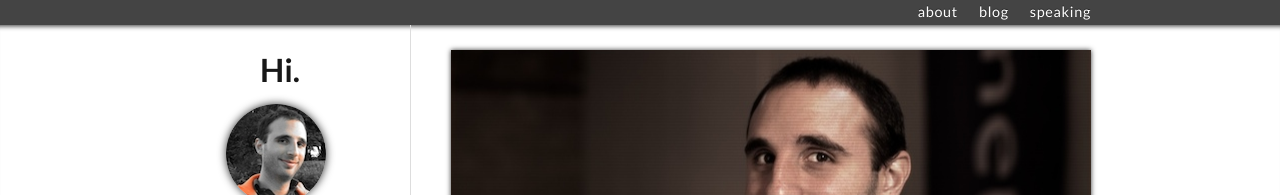
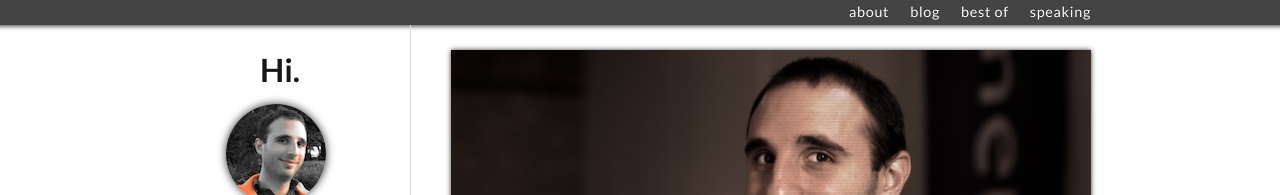
Before and after one commit to megakemp/megakemp.github.io, a Jekyll site: the page built from about/index.html, in a window 1280 px wide. Shown: the top 195 px of the page. Built offline with Jekyll 4.4.1, drawn with Linux system fonts in a browser that asks for light colours; nearby versions of some CDN libraries; Markdown is read by kramdown in place of the engine named in the settings; comment, search, counter and statistics services are not loaded.

Commit message:
Adds link to Best Of in the header.

```diff
--- a/_layouts/default.html
+++ b/_layouts/default.html
@@ -31,6 +31,7 @@
       <div id="topbar">
         <ul>
           <li><a href="/speaking">speaking</a></li>
+          <li><a href="/bestof">best of</a></li>
           <li><a href="/">blog</a></li>
           <li><a href="/about">about</a></li>
         </ul>
```
